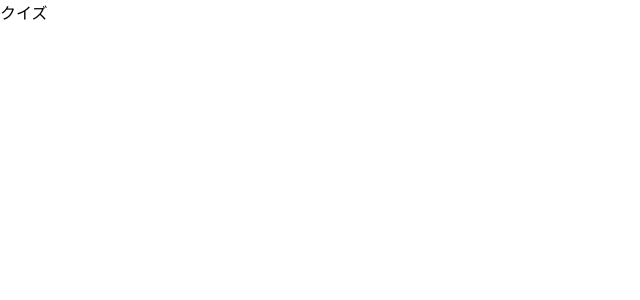
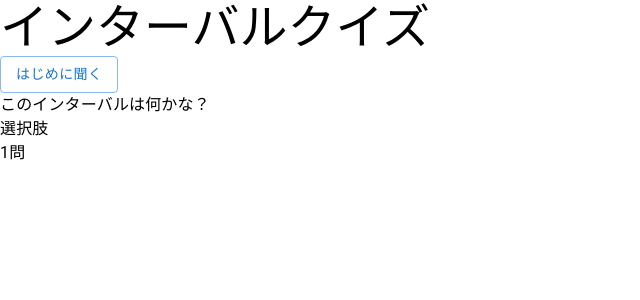
Before and after one commit to aki5648237/interval-training, a React (Create React App) app: page /intervalTrainingQuiz in a window 1280 px wide. Shown: the top 300 px of the page, without its empty margins (0-640 px from the left). Built offline with nearby package versions, Linux system fonts and the light colour scheme.

Commit message:
3/11 問題文作成

```diff
--- a/package.json
+++ b/package.json
@@ -3,6 +3,9 @@
   "version": "0.1.0",
   "private": true,
   "dependencies": {
+    "@emotion/react": "^11.11.4",
+    "@emotion/styled": "^11.11.0",
+    "@mui/material": "^5.15.11",
     "@testing-library/jest-dom": "^5.17.0",
     "@testing-library/react": "^13.4.0",
     "@testing-library/user-event": "^13.5.0",
--- /dev/null
+++ b/src/component/intervalTrainingAnswer.tsx
@@ -0,0 +1,18 @@
+import Typography from '@mui/material/Typography';
+
+type Props = {
+	currentQuestion: number
+}
+
+export const Answer = ({currentQuestion}: Props) => {
+
+	return (
+		<div>
+			<Typography>{currentQuestion+1}問</Typography>
+
+		</div>
+	)
+
+}
+
+export default Answer;
--- a/src/component/intervalTrainingQuiz.tsx
+++ b/src/component/intervalTrainingQuiz.tsx
@@ -1,8 +1,57 @@
+import Typography from '@mui/material/Typography';
+import Button from '@mui/material/Button';
+import React,{useState} from 'react';
+import { Answer } from './intervalTrainingAnswer';
 
 const IntervalTrainingQuiz = () => {
+
+	type questions = [
+		{
+			answerOptions: [
+				{answerText: string,
+				value: number}
+			]
+		}
+	]
+
+	const questions = [
+		{
+			answerOptions:[
+				{answerText: 'Major 3rd(長3度)', value: 1},
+				{answerText: 'Perfect 5th(完全5度)', value: 2},
+				{answerText: 'Octave(完全8度)', value: 3},
+			]
+		}
+	]
+
+	// 問題数
+	const [currentQuestion, setCurrentQuestion] =useState<number>(0);
+
+	const handleAnswerButtonClick = () => {
+		const nextQuestion: number = currentQuestion + 1;
+
+		if (nextQuestion < questions.length) {
+			setCurrentQuestion(nextQuestion);
+		}
+	}
+
+
 	return (
 		<div>
-			<span>クイズ</span>
+			<Typography variant="h3">
+				インターバルクイズ
+			</Typography>
+
+			<Button variant='outlined'>はじめに聞く</Button>
+
+			<Typography>このインターバルは何かな？</Typography>
+
+			<Typography>選択肢</Typography>
+
+			<Answer
+				currentQuestion={currentQuestion}
+			/>
+
 		</div>
 	)
 }
```
Also changed, not shown: 1 other file (tests, documents, lock files or other folders).
